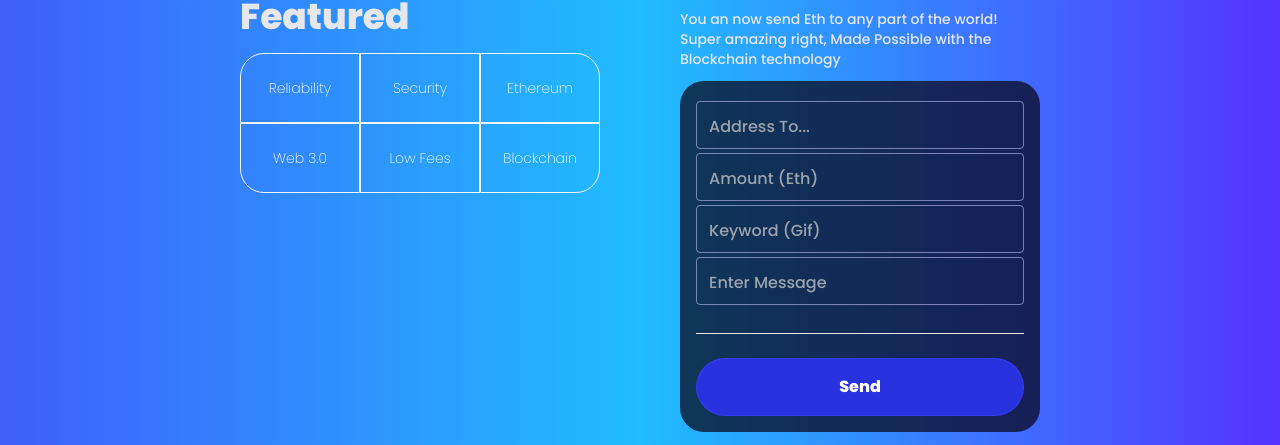
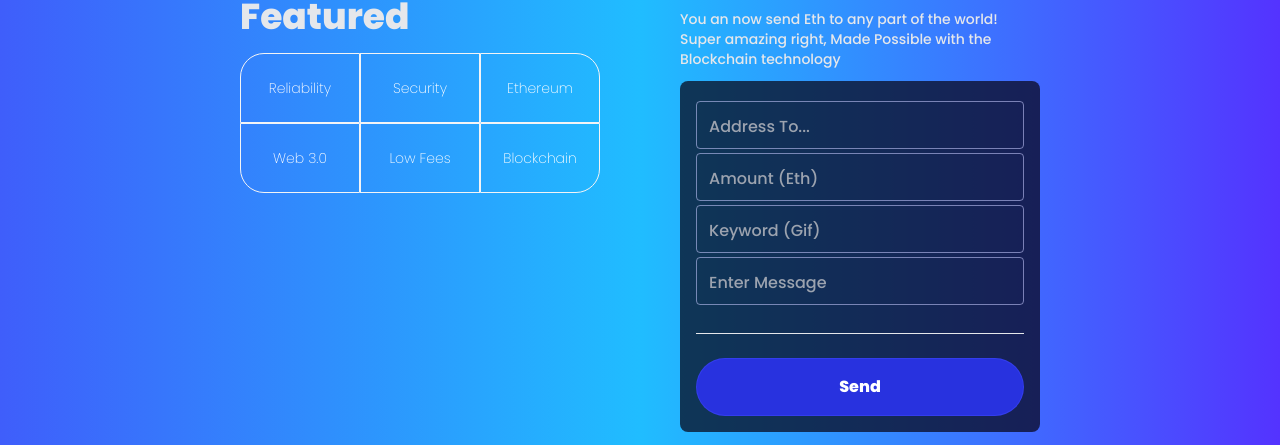
Before and after one commit to Kingscliq/ezyth, a React (Vite) app in the folder client/: page / in a window 1280 px wide. Shown: the part 507-952 px from the top of the page. Built offline with nearby package versions, Linux system fonts and the light colour scheme.

Commit message:
Completion of Smart contract integration

```diff
--- a/client/src/components/Hero.tsx
+++ b/client/src/components/Hero.tsx
@@ -121,7 +121,7 @@ const Hero: React.FC<{}> = () => {
               Made Possible with the Blockchain technology
             </p>
           </div>
-          <div className="p-4 bg-[#060212b4] rounded-3xl ">
+          <div className="p-4 bg-[#060212b4] rounded-lg ">
             <form
               onSubmit={e => {
                 e.preventDefault();
```
